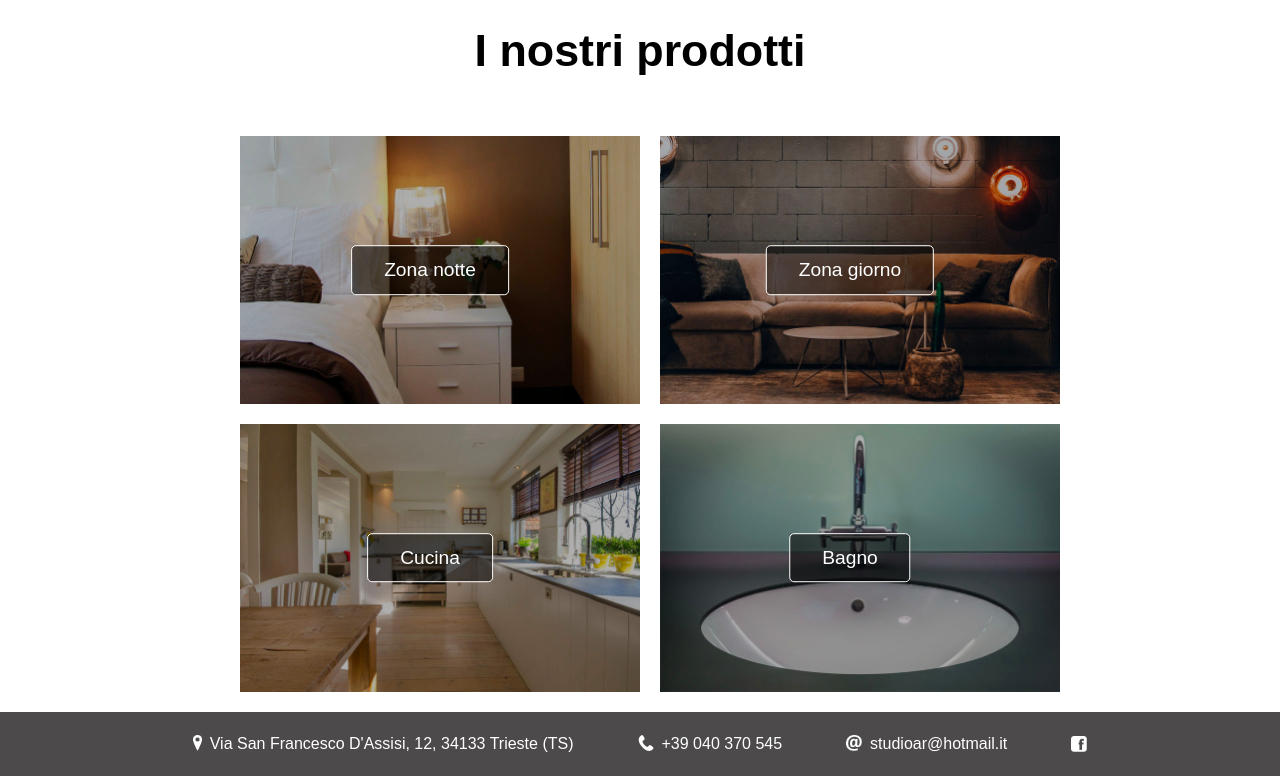
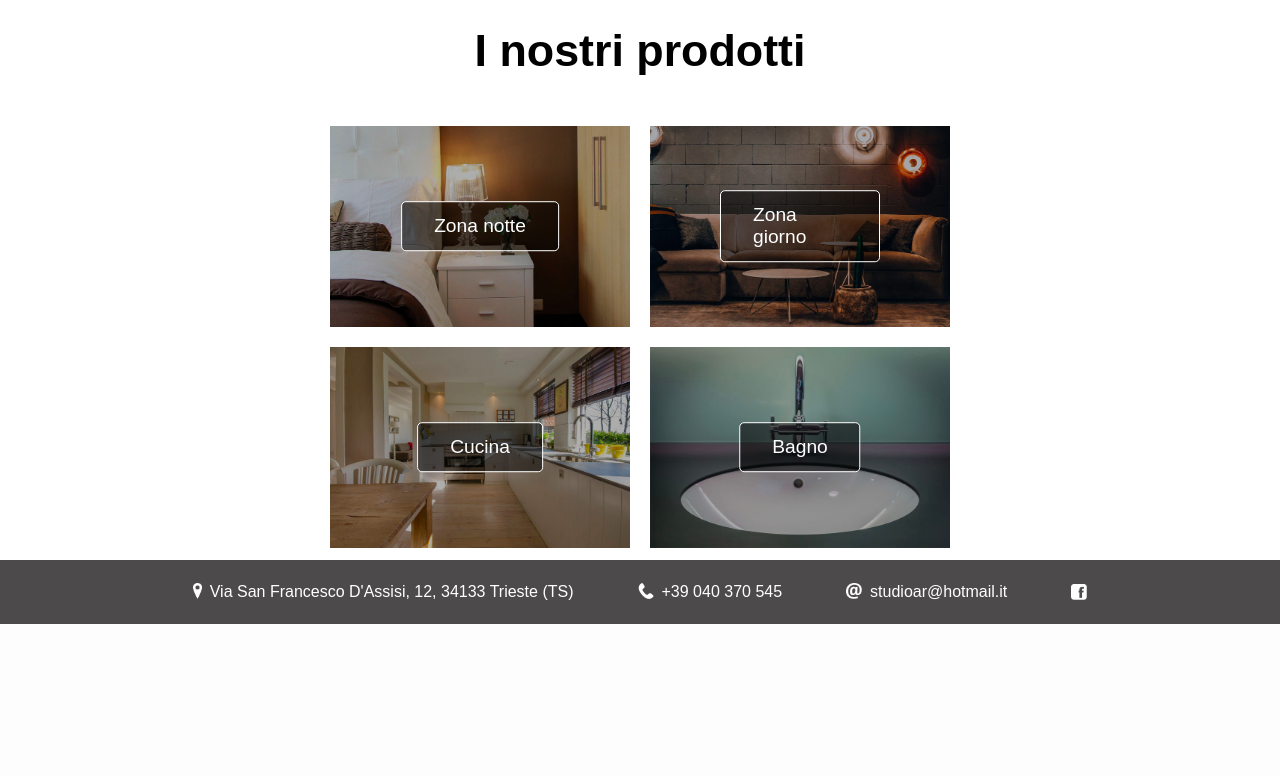
Before and after one commit to mirkofranco/ProgettoTecWeb, a PHP site: page /catalogo.php in a window 1280 px wide. Shown: the part 176-952 px from the top of the page. After the commit the page ends 800 px from the top, so only its background shows below. Run offline with PHP 8.4, Linux system fonts and the light colour scheme.

Commit message:
catalogo OK

```diff
--- a/static/catalogo.html
+++ b/static/catalogo.html
@@ -1,35 +1,37 @@
 <!-- CATALOGO -->
 <div class="contenuto">
 
-<!-- TODO fare class titolo per tutti i contenuto? -->
+  <!-- TODO fare class titolo per tutti i contenuto? -->
   <h1 class="titoloCatalogo">I nostri prodotti</h1>
 
   <!--Griglia per le immagini-->
   <div class="containerCatalogo">
     <div class="column">
 
-      <a href="zona_notte.php">
+      <div class="elementoCatalogo">
         <img src="images/zonanotte_link_cropped.jpg" alt="zona notte" />
-        <p>Zona notte</p>
-      </a>
+        <div class="buttonCatalogo">
+          <a href="zona_notte.php"> Zona notte </a>
+        </div>
+      </div>
 
-      <a href="cucine.php">
+      <div class="elementoCatalogo">
         <img src="images/cucina_link_cropped.jpg" alt="Cucina" />
-        <p>Cucina</p>
-      </a>
+        <a href="cucine.php"> Cucina </a>
+      </div>
 
     </div>
     <div class="column">
 
-      <a href="zona_giorno.php">
+      <div class="elementoCatalogo">
         <img src="images/salotto_link_cropped.jpg" alt="Zona giorno" />
-        <p>Zona giorno</p>
-      </a>
+        <a href="zona_giorno.php"> Zona giorno </a>
+      </div>
 
-      <a href="bagni.php">
+      <div class="elementoCatalogo">
         <img src="images/bagno_link_cropped.jpg" alt="Bagno" />
-        <p>Bagno</p>
-      </a>
+        <a href="bagni.php"> Bagno </a>
+      </div>
 
     </div>
   </div>
--- a/style/style.css
+++ b/style/style.css
@@ -249,14 +249,12 @@ img.mySlides {
   justify-content: center;
 }
 
-.containerCatalogo a {
-  /*border: 1px solid black;*/
-  display: block;
+.elementoCatalogo {
   position: relative;
+padding:10px; /* TODO PX BAD REM GOOD */
+
 }
-
-.containerCatalogo p {
-  /* .containerimg div { */
+.elementoCatalogo a {
   display: block;
   position: absolute;
   top: 50%;
@@ -270,29 +268,26 @@ img.mySlides {
   border: .5px solid #fff;
   background-color: rgba(0, 0, 0, 0.5);
   font-weight: 500;
+  text-decoration: none;
 }
 
-.containerCatalogo p:hover {
+.elementoCatalogo a:hover {
   background-color: #fff;
   color: #000;
 }
 
-div.column {
-  max-width: 400px;
-}
-
-/* Create four equal columns that sits next to each other */
+/* Create four equal columns that sit next to each other */
 .column {
   -ms-flex: 25%;
   flex: 25%;
   max-width: 25%;
-  padding: 10px;
+  /* padding: 10px; */
 }
 
 .column img {
   width: 100%;
   vertical-align: middle;
-  padding: 10px;
+  /* padding: 10px; */
 }
 
 /* Responsive layout - makes a two column-layout instead of four columns */
```
